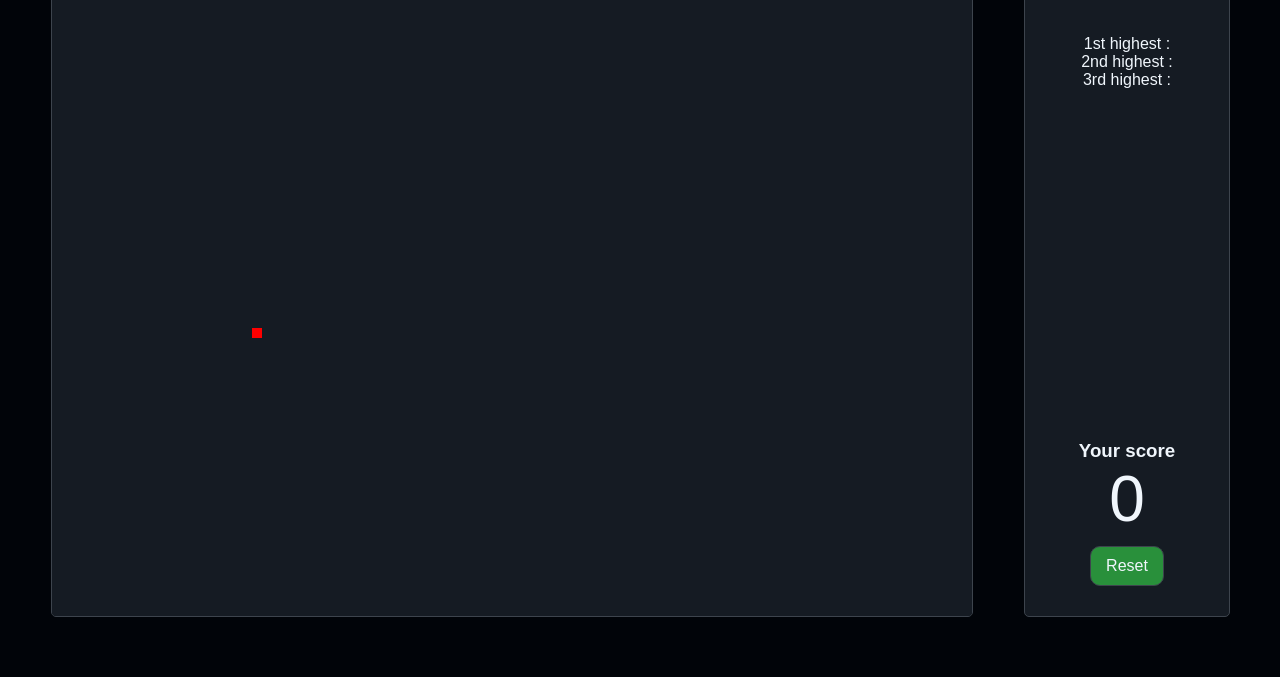
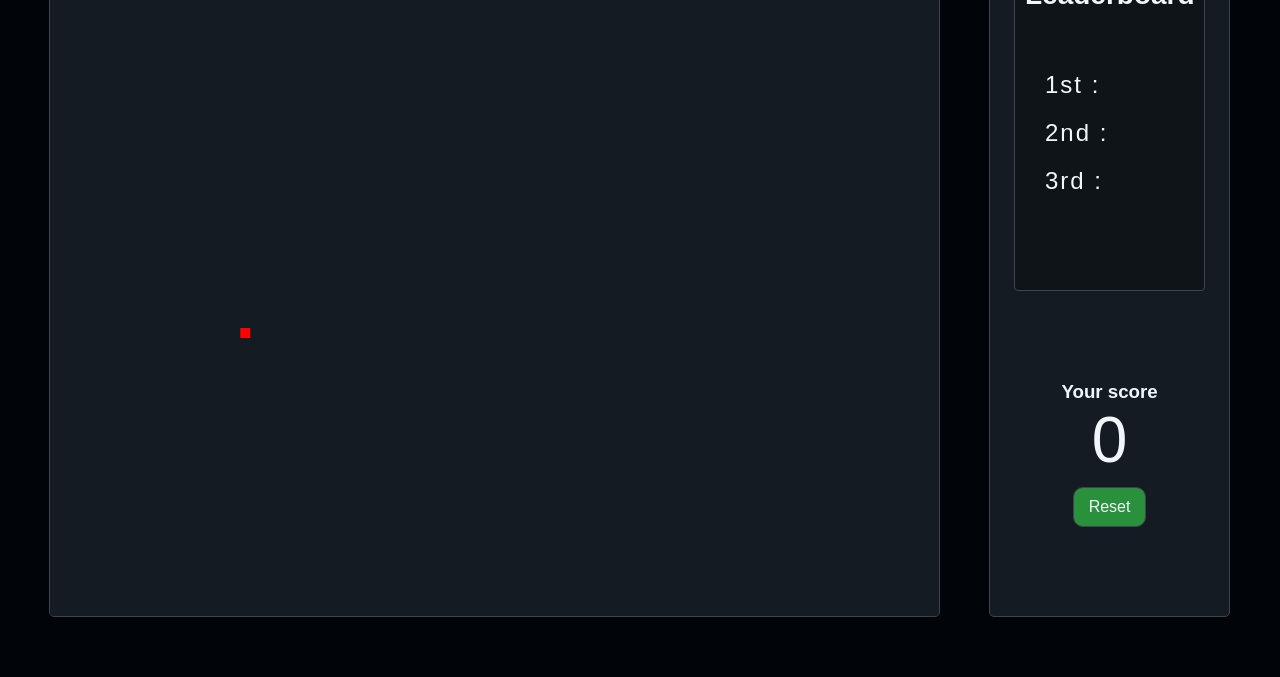
Before and after one commit to SujitInWeb/Snake-and-apple, a plain HTML site: page index.html in a window 1280 px wide. Shown: the part 123-800 px from the top of the page. Drawn offline with Linux system fonts and the light colour scheme.

Commit message:
finished designing the score card

```diff
--- a/index.html
+++ b/index.html
@@ -17,10 +17,10 @@
         <div class="score-card-container">
             <div class="score-card">
                 <div class="score-content">
-                    <h1>score-card</h1>
-                    <p>1st highest :</p>
-                    <p>2nd highest :</p>
-                    <p>3rd highest :</p>
+                    <h1>Leaderboard</h1>
+                    <p>1st :</p>
+                    <p>2nd :</p>
+                    <p>3rd :</p>
                 </div>
                 <div class="your-content">
                     <h3>Your score</h3>
--- a/style.css
+++ b/style.css
@@ -62,7 +62,7 @@ html,body{
     display: flex;
     justify-content: center;
     align-items: center;
-    width: 80%;
+    width: 85%;
 }
 .ground{
     width: 90%;
@@ -106,7 +106,7 @@ html,body{
     display: flex;
     justify-content: center;
     align-items: center;
-    width: 20%;
+    width: 25%;
 }
 
 #pause{
@@ -128,20 +128,27 @@ html,body{
     width: 35px;
 }
 .score-content h1{
-    font-size: 2rem;
+    font-size: 1.75rem;
     padding-bottom: 50px;
+    text-align: center;
+    font-family: Arial, Helvetica, sans-serif;
 }
 .score-content p{
-    font-size: 1rem;
+    font-size: 1.5rem;
+    text-align: left;
+    letter-spacing: 2px;
+    padding: 10px 20px;
 }
 .score-content{
+    margin-top: 30px;
     text-align: center;
-    width: 100%;
+    width: 80%;
+    height: 50%;
     color: #F0F6FC;
-    display: flex;
-    flex-direction: column;
-    justify-content: center;
     padding: 10px;
+    border-radius: 4px;
+    border: 1px solid #3D444D;
+    background-color: hsl(214, 25%, 8%);
 }
 .your-content{
     display: flex;
@@ -149,5 +156,5 @@ html,body{
     justify-content: center;
     align-items: center;
     padding: 30px;
-
+    height: 50%;
 }
```
